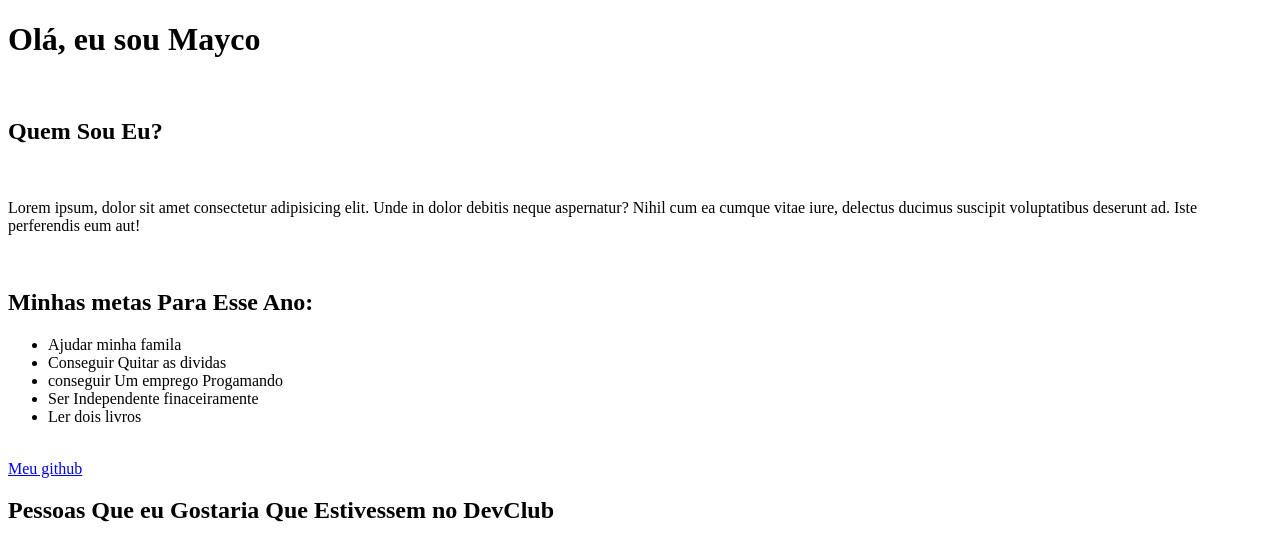
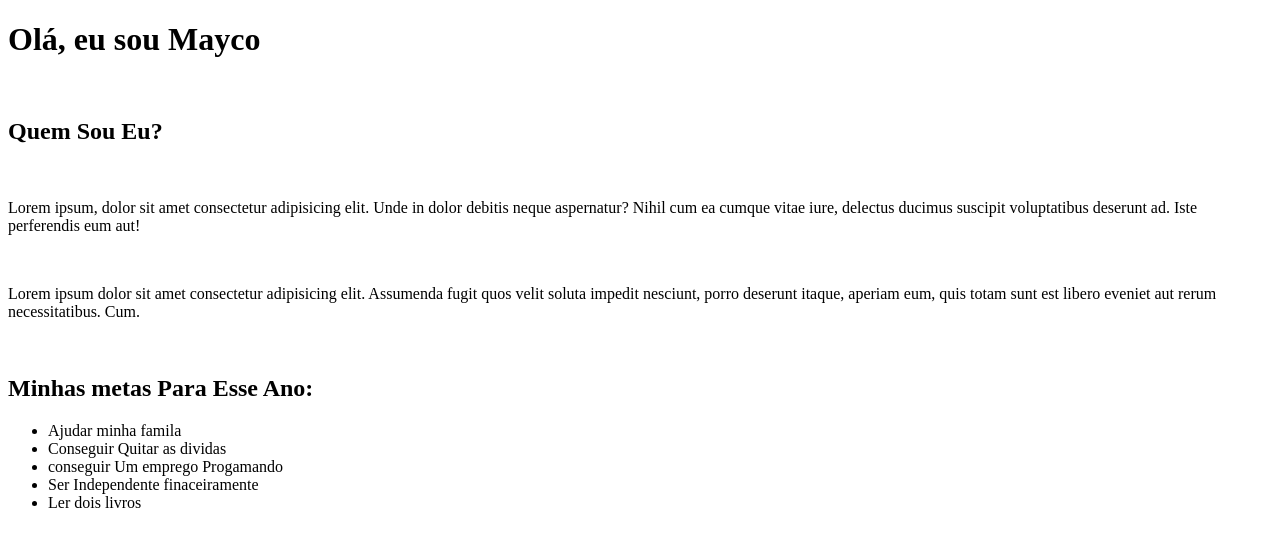
Before and after one commit to maycotomaz/DevClub, a plain HTML site: page Html/Desafio001/index.html in a window 1280 px wide. Shown: the top 541 px of the page. Drawn offline with Linux system fonts and the light colour scheme.

Commit message:
quem sou eu?

```diff
--- a/Html/Desafio001/index.html
+++ b/Html/Desafio001/index.html
@@ -12,6 +12,8 @@
     <h2>Quem Sou Eu?</h2>
     <br>
     <p>Lorem ipsum, dolor sit amet consectetur adipisicing elit. Unde in dolor debitis neque aspernatur? Nihil cum ea cumque vitae iure, delectus ducimus suscipit voluptatibus deserunt ad. Iste perferendis eum aut!</p>
+    <br>
+    <p>Lorem ipsum dolor sit amet consectetur adipisicing elit. Assumenda fugit quos velit soluta impedit nesciunt, porro deserunt itaque, aperiam eum, quis totam sunt est libero eveniet aut rerum necessitatibus. Cum.</p>
     <br>
     <h2>Minhas metas Para Esse Ano:</h2>
     <ul>
```
